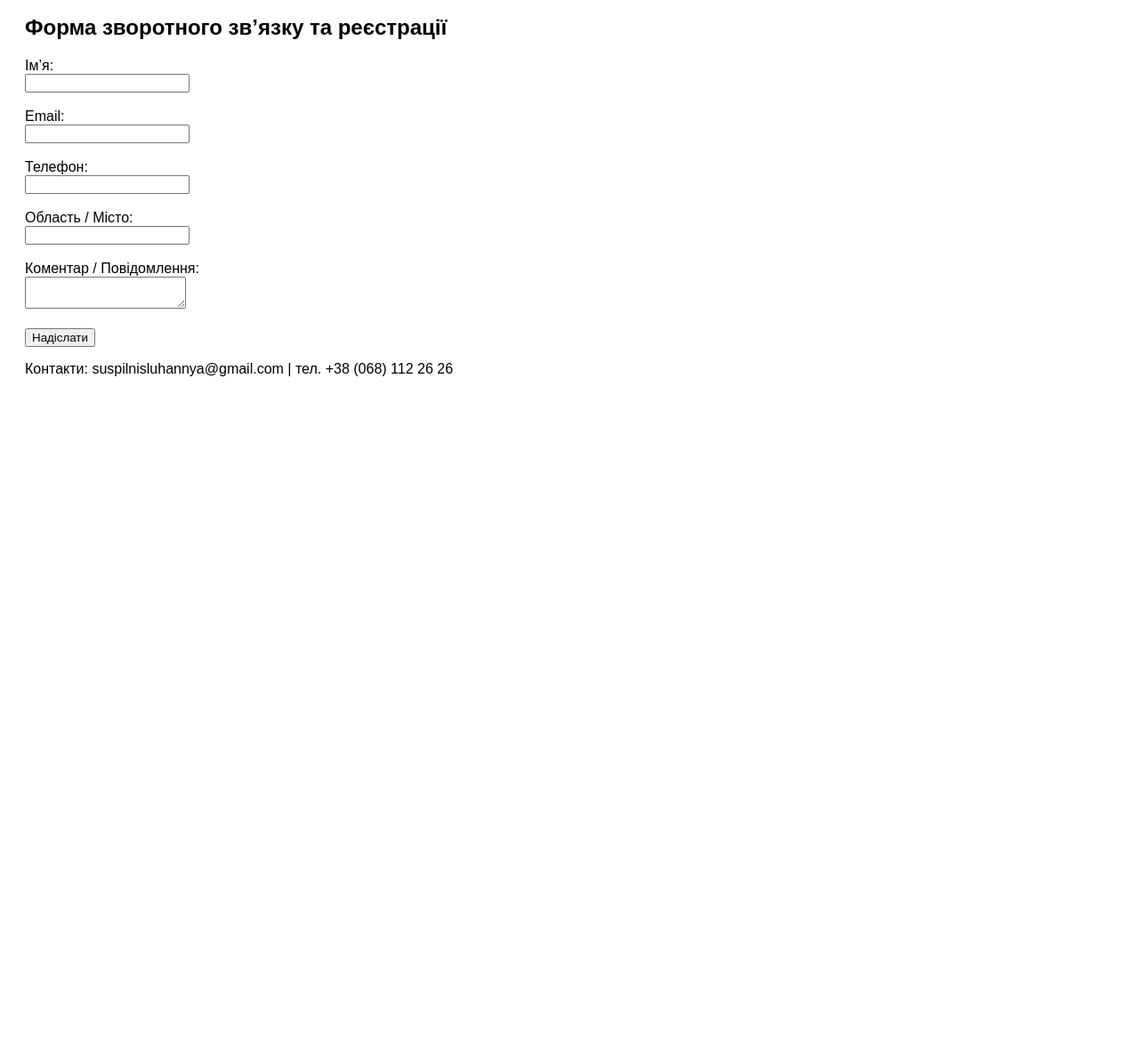
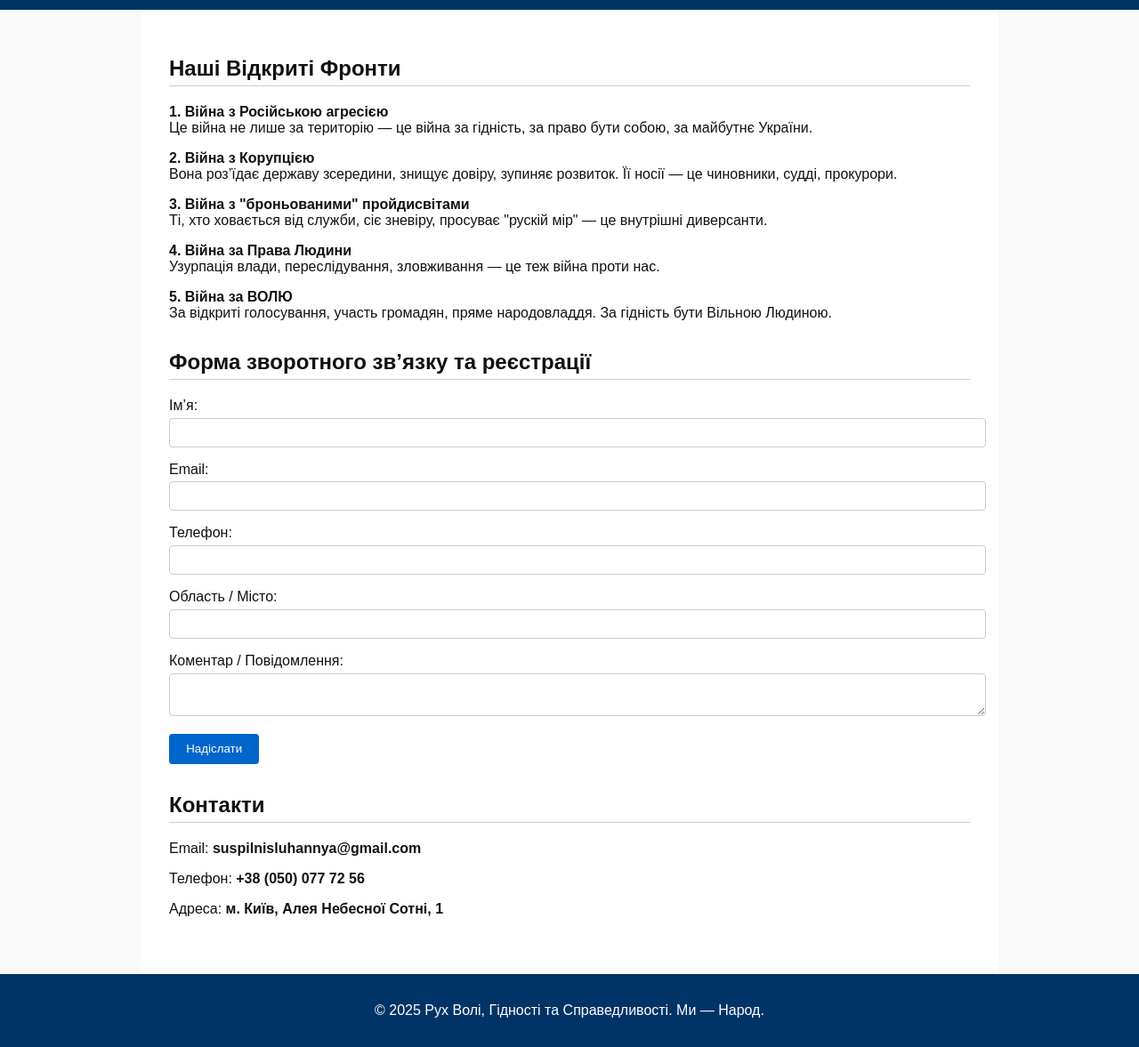
Before and after one commit to KOZAK-GULAJVITER/vgk-site, a plain HTML site: page index.html in a window 1280 px wide. Shown: the part 129-1306 px from the top of the page at 89% size. Before the commit the page ends 800 px from the top, so only its background shows below. Drawn offline with Linux system fonts and the light colour scheme.

Commit message:
Add files via upload

```diff
--- a/index.html
+++ b/index.html
@@ -4,22 +4,68 @@
 <head>
   <meta charset="UTF-8" />
   <meta name="viewport" content="width=device-width, initial-scale=1.0" />
-  <title>ВГК — Воля, Громада, Козачество</title>
+  <title>ВГК — Воля, Громада, Козацтво</title>
+  <style>
+    body { font-family: sans-serif; margin: 0; padding: 0; background: #f9f9f9; color: #111; }
+    header, footer { background: #003366; color: white; padding: 1rem; text-align: center; }
+    main { padding: 2rem; max-width: 900px; margin: auto; background: white; }
+    h1 { margin-bottom: 0; }
+    h2 { border-bottom: 1px solid #ccc; padding-bottom: 0.3rem; }
+    section { margin-bottom: 2rem; }
+    form input, form textarea { width: 100%; padding: 0.5rem; margin-top: 0.3rem; margin-bottom: 1rem; border: 1px solid #ccc; border-radius: 4px; }
+    form button { background: #0066cc; color: white; padding: 0.6rem 1.2rem; border: none; border-radius: 4px; cursor: pointer; }
+    form button:hover { background: #004c99; }
+  </style>
 </head>
-<body style="font-family: sans-serif; padding: 20px;">
-  <h1>ВГК — Воля, Громада, Козачество</h1>
-  <p>Українська Національна Ідея. Рух Свободи, Гідності та Справедливості.</p>
+<body>
 
-  <h2>Форма зворотного зв’язку та реєстрації</h2>
-  <form action="https://formspree.io/f/moqgwqlo" method="POST">
-    <label>Ім’я:<br><input type="text" name="name" required></label><br><br>
-    <label>Email:<br><input type="email" name="email" required></label><br><br>
-    <label>Телефон:<br><input type="tel" name="phone"></label><br><br>
-    <label>Область / Місто:<br><input type="text" name="region"></label><br><br>
-    <label>Коментар / Повідомлення:<br><textarea name="message" required></textarea></label><br><br>
-    <button type="submit">Надіслати</button>
-  </form>
+<header>
+  <h1>ВГК — Воля, Громада, Козацтво</h1>
+  <p>Рух Волі, Гідності та Справедливості</p>
+</header>
 
-  <p>Контакти: suspilnisluhannya@gmail.com | тел. +38 (068) 112 26 26</p>
+<main>
+  <section>
+    <h2>Наші Відкриті Фронти</h2>
+    <p><strong>1. Війна з Російською агресією</strong><br>
+    Це війна не лише за територію — це війна за гідність, за право бути собою, за майбутнє України.</p>
+
+    <p><strong>2. Війна з Корупцією</strong><br>
+    Вона роз’їдає державу зсередини, знищує довіру, зупиняє розвиток. Її носії — це чиновники, судді, прокурори.</p>
+
+    <p><strong>3. Війна з "броньованими" пройдисвітами</strong><br>
+    Ті, хто ховається від служби, сіє зневіру, просуває "рускій мір" — це внутрішні диверсанти.</p>
+
+    <p><strong>4. Війна за Права Людини</strong><br>
+    Узурпація влади, переслідування, зловживання — це теж війна проти нас.</p>
+
+    <p><strong>5. Війна за ВОЛЮ</strong><br>
+    За відкриті голосування, участь громадян, пряме народовладдя. За гідність бути Вільною Людиною.</p>
+  </section>
+
+  <section>
+    <h2>Форма зворотного зв’язку та реєстрації</h2>
+    <form action="https://formspree.io/f/moqgwqlo" method="POST">
+      <label>Ім’я:<input type="text" name="name" required></label>
+      <label>Email:<input type="email" name="email" required></label>
+      <label>Телефон:<input type="tel" name="phone"></label>
+      <label>Область / Місто:<input type="text" name="region"></label>
+      <label>Коментар / Повідомлення:<textarea name="message" required></textarea></label>
+      <button type="submit">Надіслати</button>
+    </form>
+  </section>
+
+  <section>
+    <h2>Контакти</h2>
+    <p>Email: <strong>suspilnisluhannya@gmail.com</strong></p>
+    <p>Телефон: <strong>+38 (050) 077 72 56</strong></p>
+    <p>Адреса: <strong>м. Київ, Алея Небесної Сотні, 1</strong></p>
+  </section>
+</main>
+
+<footer>
+  <p>© 2025 Рух Волі, Гідності та Справедливості. Ми — Народ.</p>
+</footer>
+
 </body>
 </html>
```
